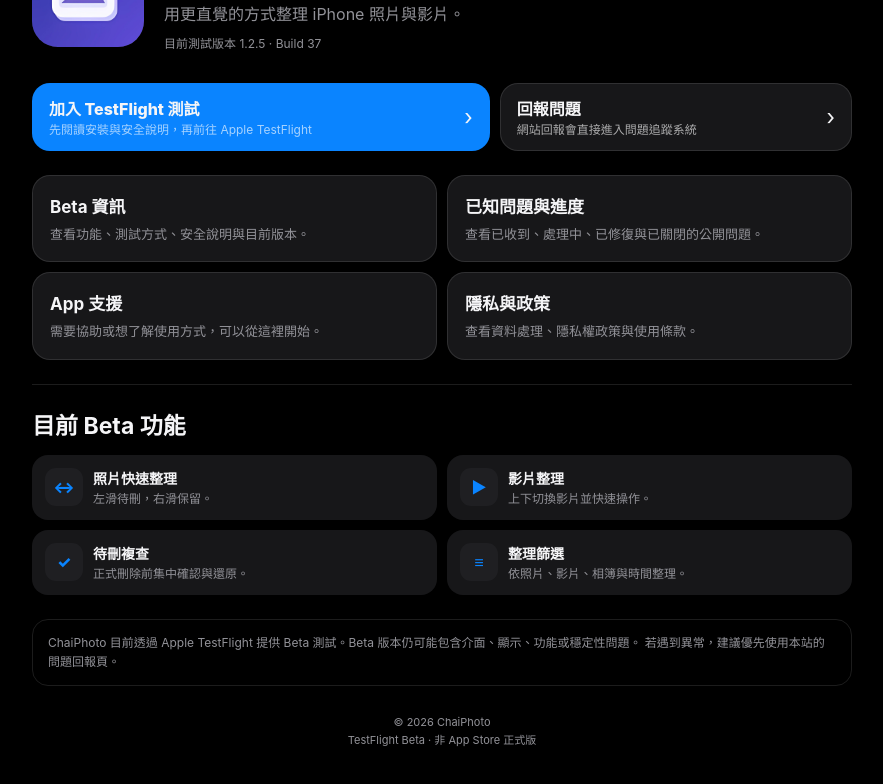
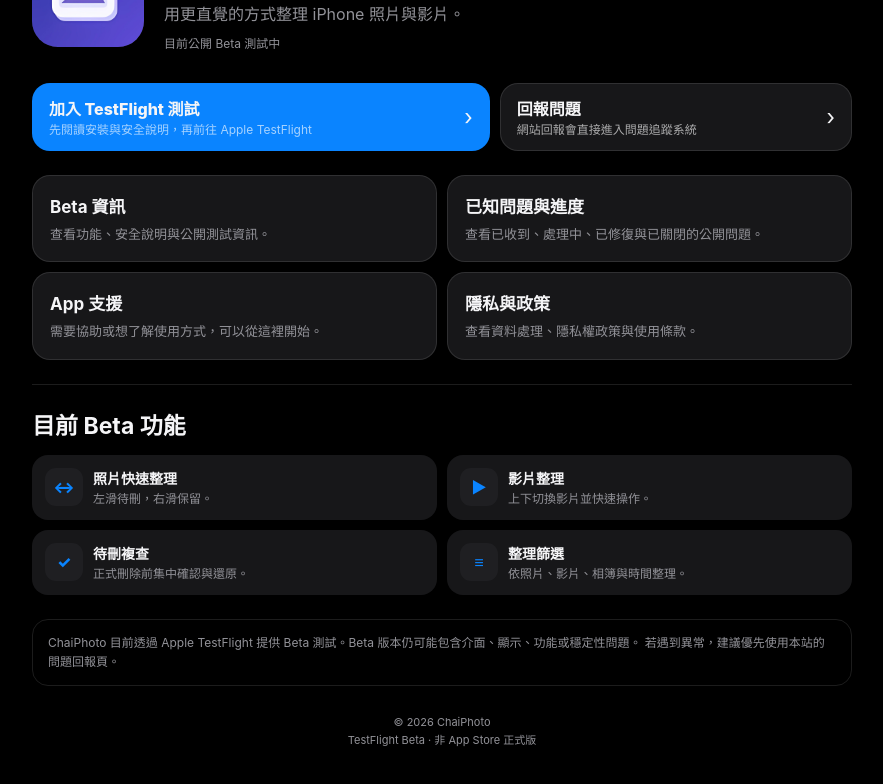
Before and after one commit to Kongdean2374/ChaiPhoto-Web, a website: page public/index.html in a window 1280 px wide. Shown: the part 164-948 px from the top of the page, without its empty margins (198-1081 px from the left). Drawn offline with Linux system fonts and the light colour scheme.

Commit message:
Remove public build number from homepage

```diff
--- a/public/index.html
+++ b/public/index.html
@@ -246,7 +246,7 @@
       <div class="status">● TestFlight 公開 Beta 已開放</div>
       <h1>ChaiPhoto</h1>
       <div class="subtitle">用更直覺的方式整理 iPhone 照片與影片。</div>
-      <div class="version">目前測試版本 1.2.5 · Build 37</div>
+      <div class="version">目前公開 Beta 測試中</div>
     </div>
   </div>
 
@@ -271,7 +271,7 @@
   <div class="grid">
     <a class="card card-link" href="/beta">
       <h2>Beta 資訊</h2>
-      <p>查看功能、測試方式、安全說明與目前版本。</p>
+      <p>查看功能、安全說明與公開測試資訊。</p>
     </a>
 
     <a class="card card-link" href="/report#issues">
```
